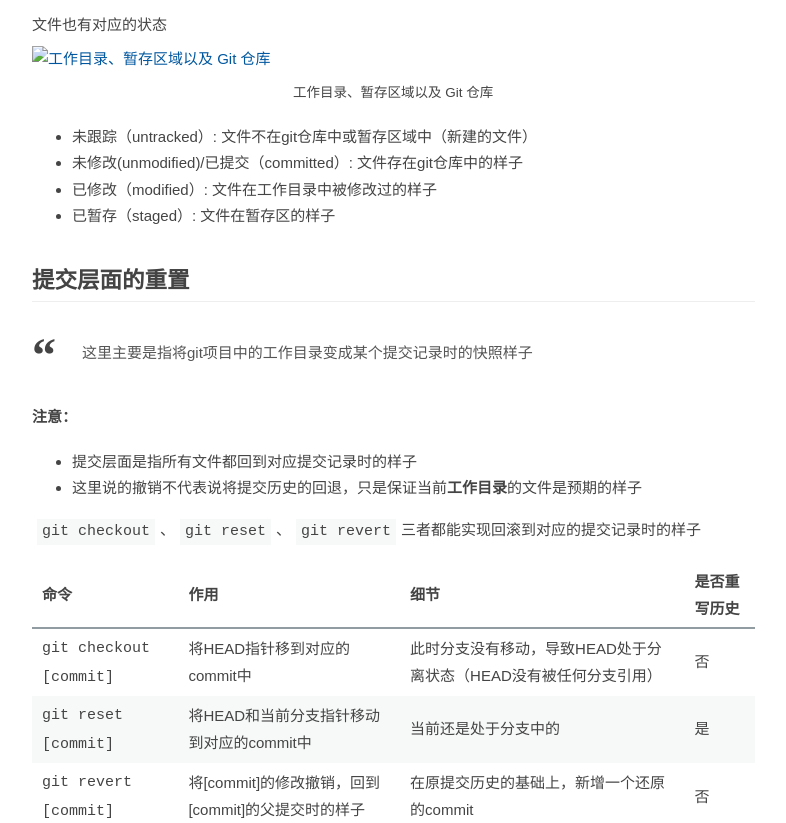
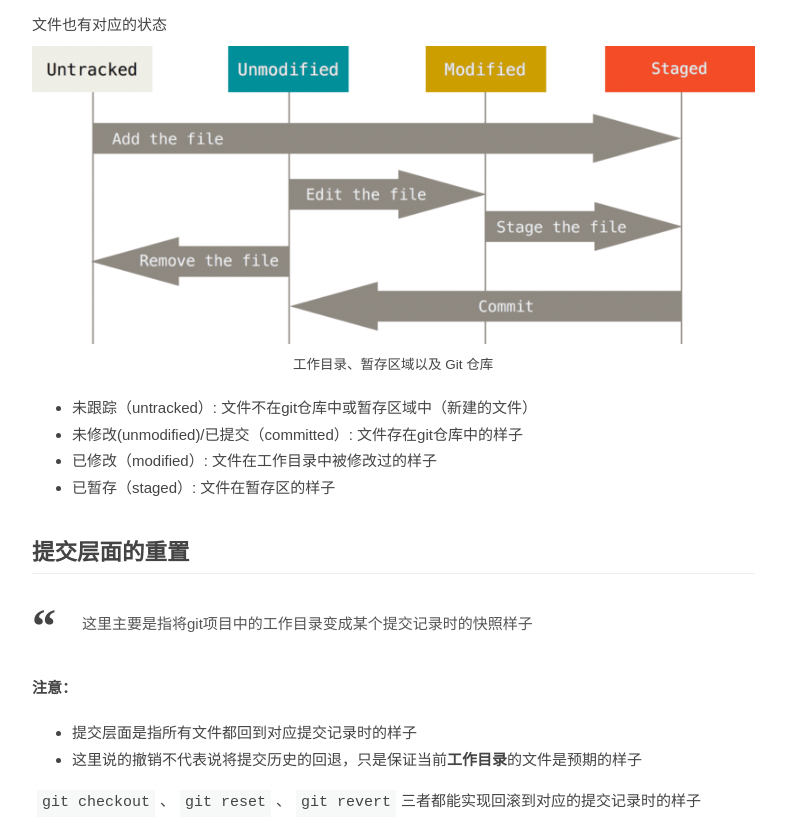
Before and after one commit to dingXX/dingXX.github.io, a plain HTML site: page 2018/09/13/git-checkout-reset-revert/index.html in a window 1280 px wide. Shown: the part 1192-2015 px from the top of the page, without its empty margins (93-879 px from the left). Drawn offline with nearby package versions, Linux system fonts and the light colour scheme; some packages are replaced by stand-ins of ours; a script that the page names is missing.

Commit message:
Site updated: 2018-10-27 09:49:05

```diff
--- a/2018/09/13/git-checkout-reset-revert/index.html
+++ b/2018/09/13/git-checkout-reset-revert/index.html
@@ -12,7 +12,7 @@
 <li>工作目录: 只当前打开文件看到的样子</li>
 <li>暂存区域： 文件被<code>git add</code>了，但没有<code>git commit</code>（预期下次提交的样子）<br><img src="/images/git-goback/git-work.png" alt="工作目录、暂存区域以及 Git 仓库"></li>
 </ul>
-<p>文件也有对应的状态<br><img src="/images/git-goback/file-work.png" alt="工作目录、暂存区域以及 Git 仓库"></p>
+<p>文件也有对应的状态<br><img src="/images/git-goback/file-status.png" alt="工作目录、暂存区域以及 Git 仓库"></p>
 <ul>
 <li>未跟踪（untracked）: 文件不在git仓库中或暂存区域中（新建的文件）</li>
 <li>未修改(unmodified)/已提交（committed）: 文件存在git仓库中的样子</li>
```
